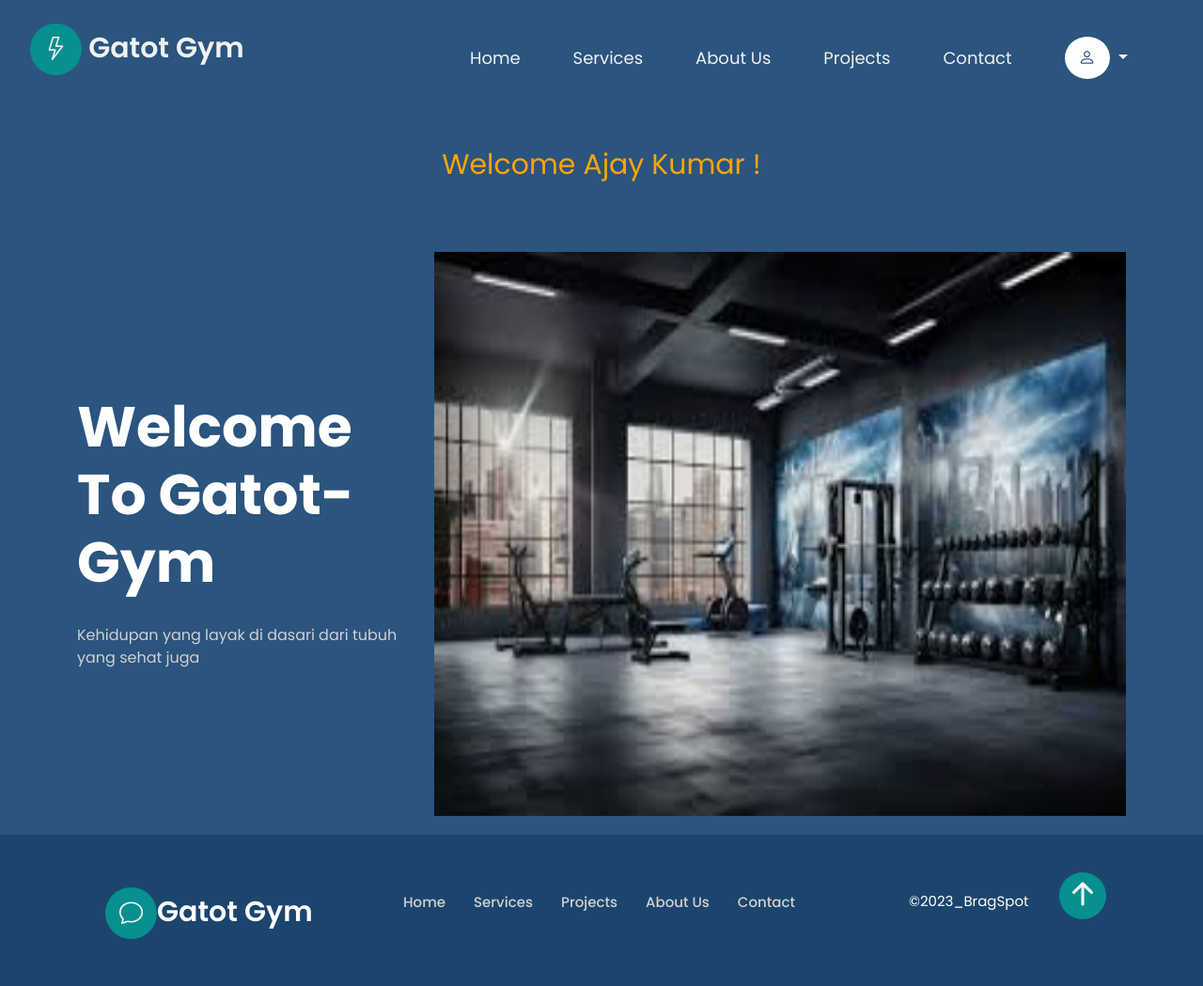
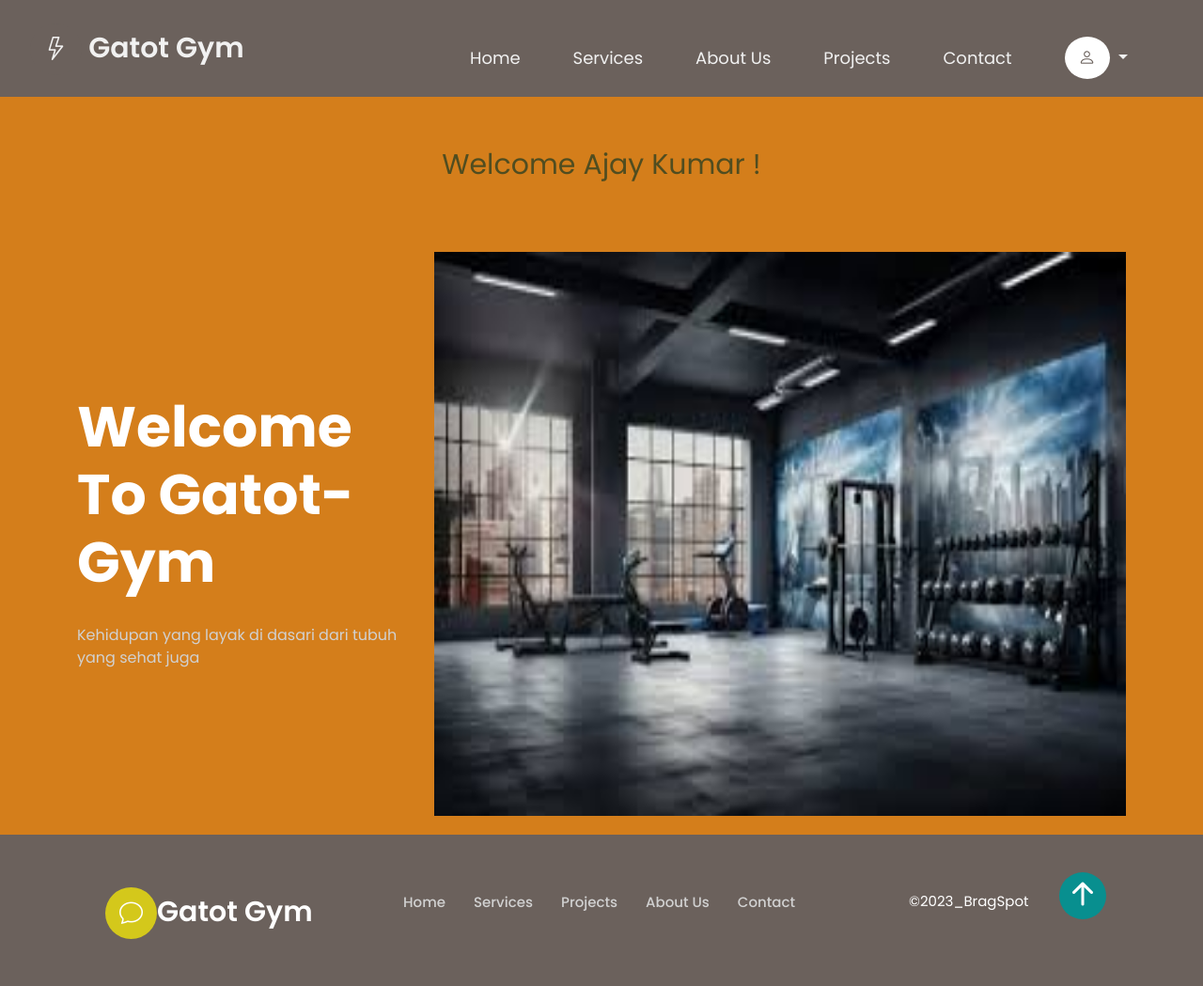
Before and after one commit to ricoWidiyatma/gym-Web, a PHP site: page /home.php in a window 1280 px wide. Shown: the whole page at 94% size. Run offline with PHP 8.4, Linux system fonts and the light colour scheme; a user stored in the database is signed in; data comes from the database, SQL or seed files in the repository.

Commit message:
Update style.css
ubah warna dan tampilan dari index.php dan home.php

```diff
--- a/login/css/style.css
+++ b/login/css/style.css
@@ -12,7 +12,7 @@
 
 .navbar {
     padding: 20px;
-    background: #2B547E;
+    background: #6b615c;
 }
 
 .navbar .navbar-toggler {
@@ -39,13 +39,13 @@
 
 .navbar .navbar-brand i {
     font-size: 25px;
-    background: #088F8F;
+    background: #6b615c;
     border-radius: 50%;
     padding: 10px 15px;
 }
 
 .navbar .collapse {
-    background: #2B547E;
+    background: #6b615c;
 }
 
 .navbar .dropdown-menu{
@@ -53,13 +53,13 @@
 }
 
 .navbar .dropdown-menu li a{
-    color: #1c456d;
+    color: #6b615c;
     font-size: 15px;
 }
 
 .navbar ul li .bi{
     background: #fff;
-    color: #1c456d;
+    color: #6b615c;
     font-weight: bold;
     padding: 10px 15px;
     border-radius: 50%;
@@ -74,13 +74,13 @@
 }
 
 .navbar ul li a:hover {
-    color: #FFA500;
+    color: #6b615c;
 }
 
 .name{
     font-size: 30px;
-    background-color: #2B547E;
-    color: #FFA500;
+    background-color: #d47e1b;
+    color: #504d20;
     padding: 50px;
 }
 
@@ -88,7 +88,7 @@
 
 .hero-section {
     padding: 20px;
-    background: #2B547E;
+    background: #d47e1b;
 }
 
 .hero-section .text-content {
@@ -474,15 +474,21 @@
 
 .contact-section form button:hover {
     background-color: #fff;
-    border: 2px solid #088F8F;
-    color: #088F8F;
+    border: 2px solid #d47e1b;
+    color: #d47e1b;
 }
+/* Membership section */
+
+.package-section{
+    background-color: #945c18;
+}
+
 
 /* footer section  */
 
 footer {
     padding: 40px;
-    background: #1c456d;
+    background: #6b615c;
 }
 
 footer .logo {
@@ -493,7 +499,7 @@ footer .logo {
 
 footer .logo i {
     font-size: 25px;
-    background: #088F8F;
+    background: #d4c81b;
     border-radius: 50%;
     padding: 10px 15px;
 }
```
Also changed, not shown: other parts of login/css/style.css (+20 -20 lines).
